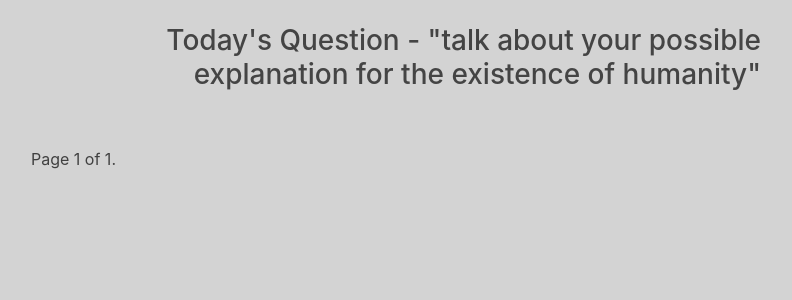
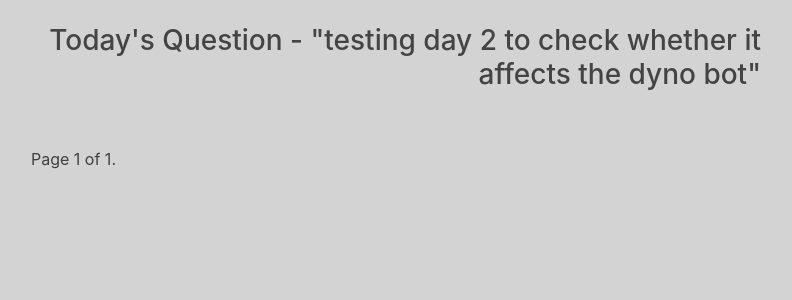
Before and after one commit to IshantThulla/Know-my-view, a Django app: page / in a window 1280 px wide. Shown: the part 56-356 px from the top of the page, without its empty margins (54-846 px from the left). Run offline with Django 3.2, Linux system fonts and the light colour scheme; data that the repository does not hold is empty; some libraries are stand-ins or nearby versions.

Commit message:
Update home.html
checking dependency over the server's bot day 2

```diff
--- a/blog/templates/blog/home.html
+++ b/blog/templates/blog/home.html
@@ -3,7 +3,7 @@
 {% block content %}
 
 
-    <h3 style="text-align: right;">Today's Question - "talk about your possible explanation for the existence of humanity" </h3>
+    <h3 style="text-align: right;">Today's Question - "testing day 2 to check whether it affects the dyno bot" </h3>
 
     <br>
     <br>
```
